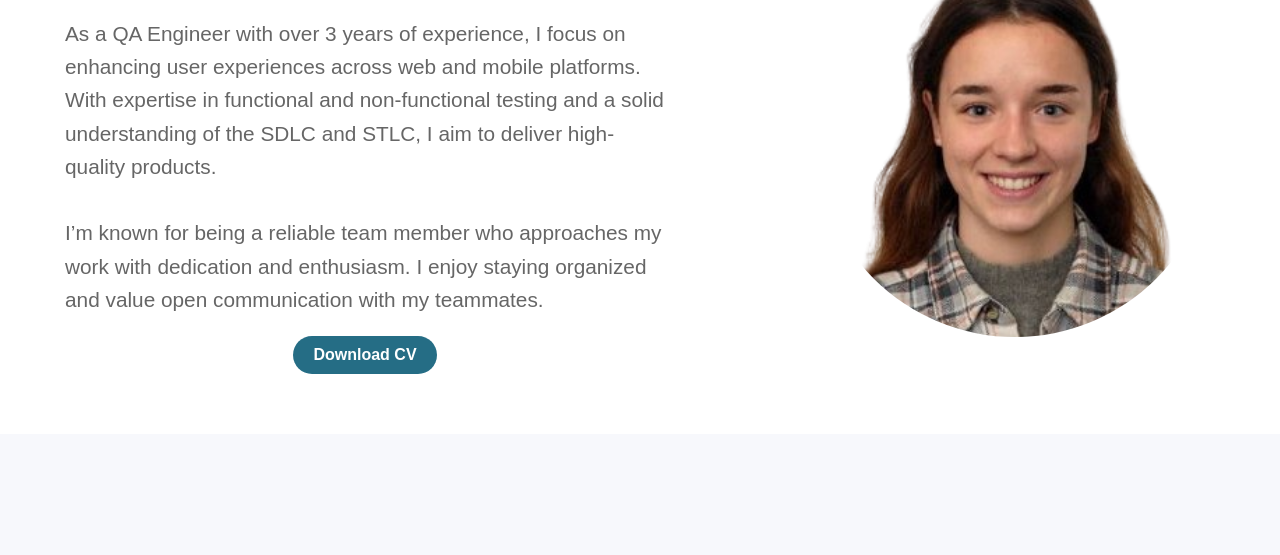
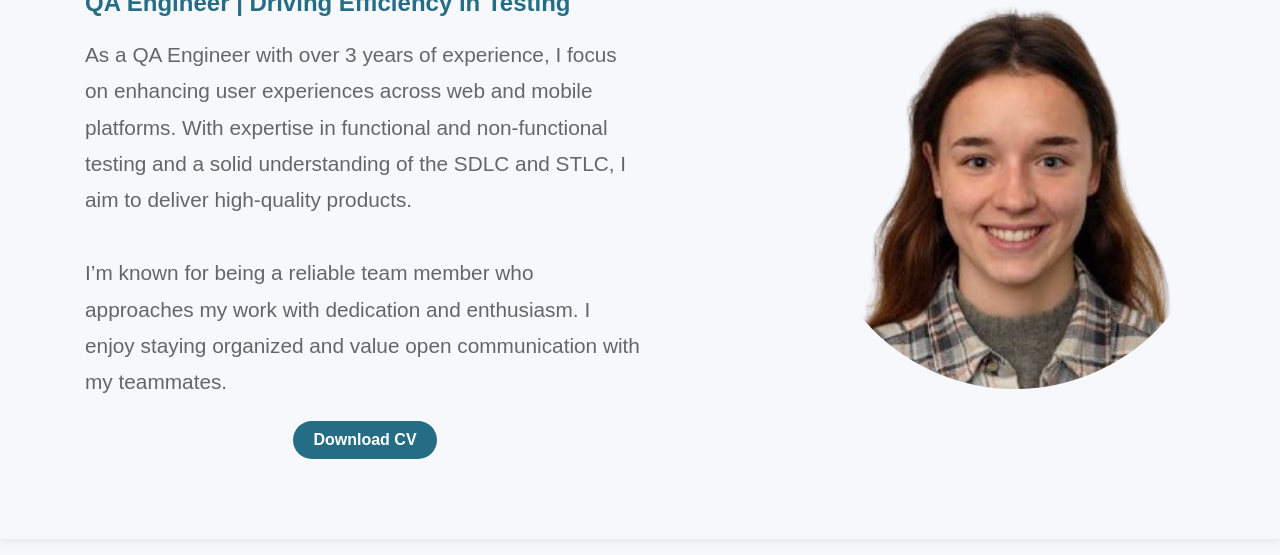
Before and after one commit to valer11k/codemify, a plain HTML site: page resumeWebsite/index.html in a window 1280 px wide. Shown: the part 245-800 px from the top of the page. Drawn offline with Linux system fonts and the light colour scheme.

Commit message:
Improve Landing Page

```diff
--- a/resumeWebsite/style.css
+++ b/resumeWebsite/style.css
@@ -42,18 +42,23 @@ body {
     font-weight: bold;
 }
 
+.nav-links li a:hover {
+    color: #219bc4;
+}
+
 /* About Section */
 .about-section {
     display: flex;
     align-items: center;
     justify-content: center;
     padding: 60px 40px;
-    background-color: #ffffff;
     gap: 150px;
+    box-shadow: 0px 4px 8px rgba(0, 0, 0, 0.05);
 }
 
 .about-text {
     max-width: 600px;
+    padding: 20px;
 }
 
 .about-text h1 {
@@ -70,7 +75,7 @@ body {
 
 .about-text p {
     font-size: 1.3rem;
-    line-height: 1.6;
+    line-height: 1.75;
     color: #666;
     margin-bottom: 20px;
 }
```
